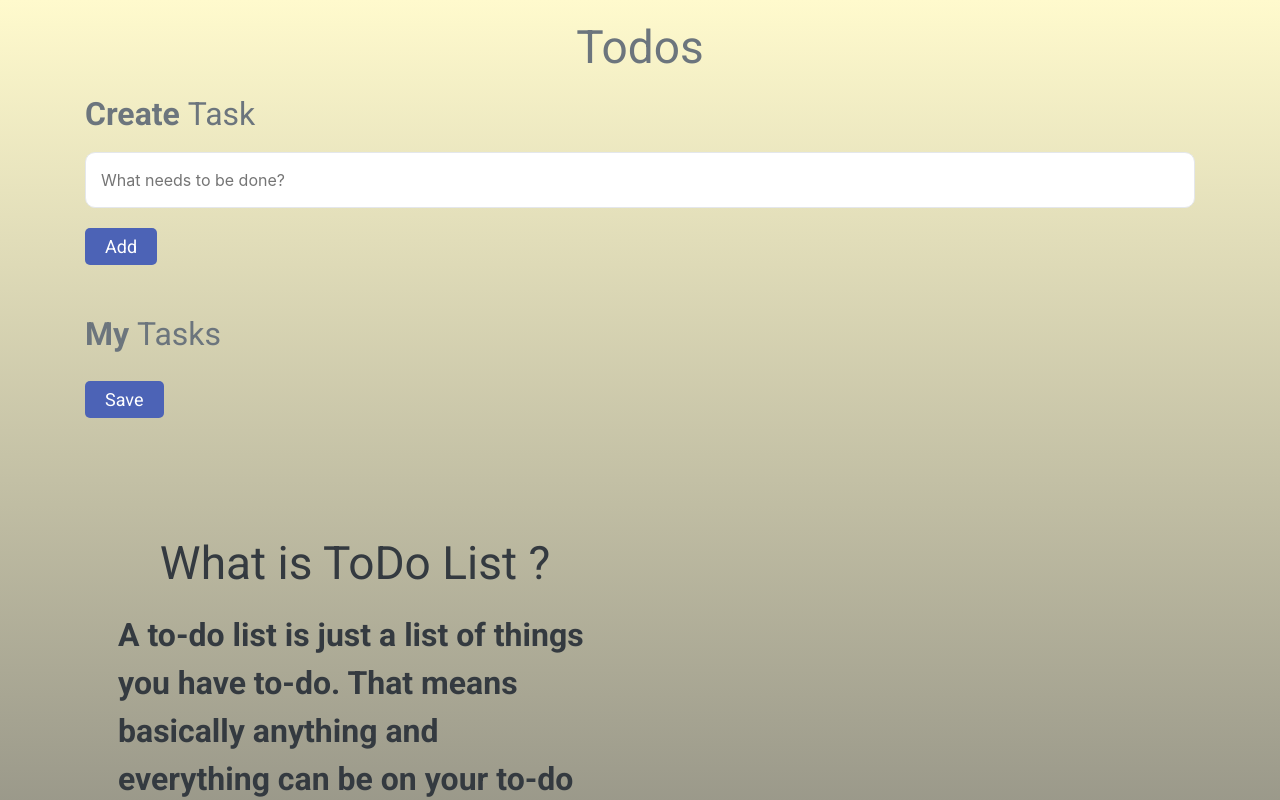
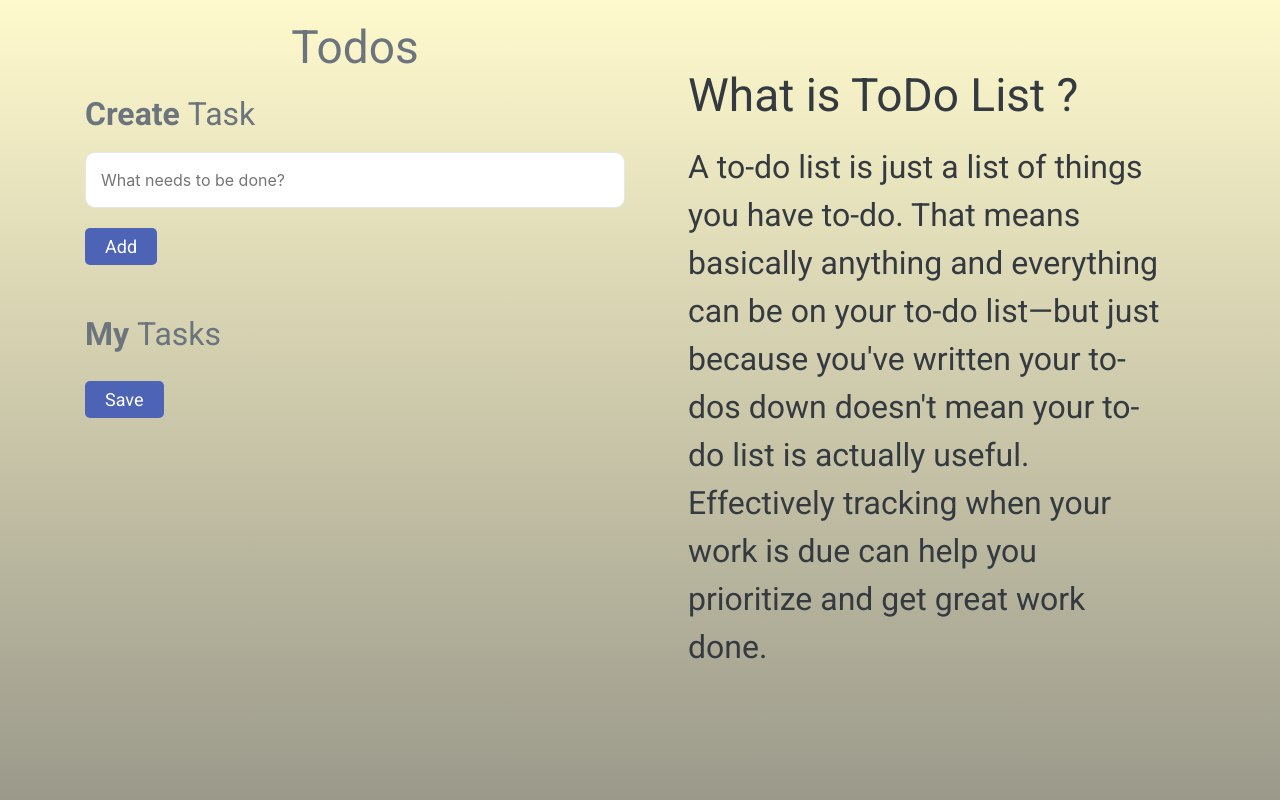
Before and after one commit to siva-sivu-siva/CodeAlpha_Todo_List, a plain HTML site: page index.html in a window 1280 px wide. Shown: the top 800 px of the page. Drawn offline with nearby package versions, Linux system fonts and the light colour scheme; a web font is replaced by a local one.

Commit message:
Update index.html

```diff
--- a/index.html
+++ b/index.html
@@ -14,7 +14,7 @@
     <div class="todos-bg-container bg-dark text-secondary">
         <div class="container">
             <div class="row">
-                <div class="col-12">
+                <div class="col-12 col-md-6">
                     <h1 class="todos-heading">Todos</h1>
                     <h1 class="create-task-heading">
                         Create <span class="create-task-heading-subpart">Task</span>
@@ -27,9 +27,9 @@
                     <ul class="todo-items-container" id="todoItemsContainer"></ul>
                     <button class="button" id="saveTodoButton">Save</button>
                 </div>
-                <div class="col-6 text-left text-dark p-5">
-                    <h1 class="todos-heading">What is ToDo List ?</h1>
-                    <p class="create-task-heading">
+                <div class="col-12 col-md-6 text-left text-dark p-5">
+                    <h1 class="todos-heading text-left">What is ToDo List ?</h1>
+                    <p class="create-task-heading-subpart">
             A to-do list is just a list of things you have to-do. That means basically anything and everything can be on your to-do list—but just because you've written your to-dos down doesn't mean your to-do list is actually useful. Effectively tracking when your work is due can help you prioritize and get great work done.
                     </p>
                 </div>
```
